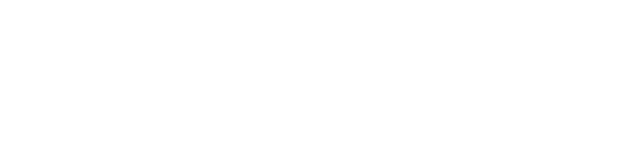
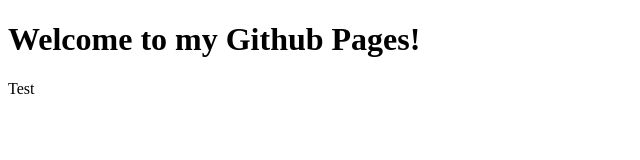
Before and after one commit to Mangenese/Mangenese.github.io, a plain HTML site: page index.html in a window 1280 px wide. Shown: the whole page, without its empty margins (0-640 px from the left). Drawn offline with Linux system fonts and the light colour scheme.

Commit message:
quick changes to h1 and p

```diff
--- a/index.html
+++ b/index.html
@@ -7,6 +7,8 @@
     <title>Welcome to my GitHub</title>
 </head>
 <body>
+     <h1> Welcome to my Github Pages!</h1>
 
-</body>
+     <p> Test</p>
+    </body>
 </html>
```
